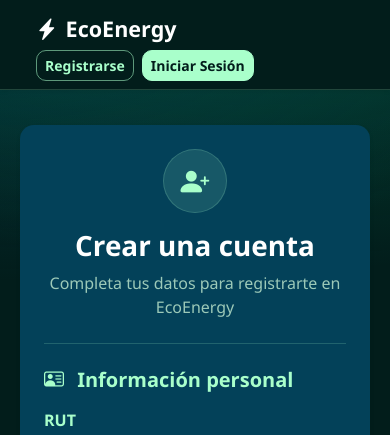
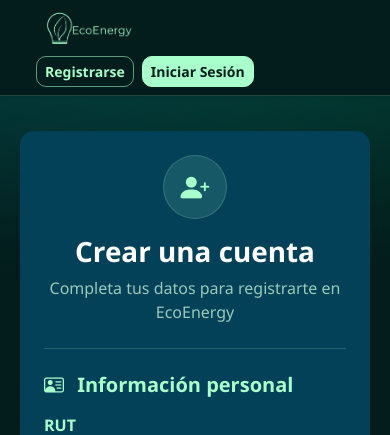
Before and after one commit to pamelamb0805/django-p2c1-mejiapamela, a Django app: page /accounts/registro/ in a window 390 px wide. Shown: the top 435 px of the page. Run offline with Django 5.2, Linux system fonts and the light colour scheme; parts of the project's set-up code (start-up, migrations or seed data) failed here and were passed over; some libraries are stand-ins or nearby versions.

Commit message:
correcciones template diseño v.1 base.html

```diff
--- a/static/css/ecoenergy.css
+++ b/static/css/ecoenergy.css
@@ -66,7 +66,7 @@ body.bg-light {
 }
 
 main {
-    min-height: calc(100vh - 72px);
+    min-height: calc(100vh - 92px);
 }
 
 h1, h2, h3, h4, h5, h6 {
@@ -117,7 +117,7 @@ body.bg-light {
 
 .eco-navbar {
     background-color: var(--eco-deep) !important;
-    min-height: 72px;
+    min-height: 92px;
     padding-top: 8px;
     padding-bottom: 8px;
     border-bottom: 1px solid var(--eco-border);
@@ -130,12 +130,12 @@ body.bg-light {
     gap: 0.75rem;
     padding: 0;
     margin-right: 1.5rem;
-    min-width: 150px;
+    min-width: 200px;
 }
 
 .eco-logo {
     display: block;
-    height: 48px;
+    height: 72px;
     width: auto;
     max-width: 100%;
 }
@@ -505,7 +505,7 @@ label {
 .eco-sidebar {
     background-color: rgba(2, 29, 27, 0.92) !important;
     border-right: 1px solid var(--eco-border);
-    min-height: calc(100vh - 72px);
+    min-height: calc(100vh - 92px);
 }
 
 .eco-sidebar .nav-link {
@@ -584,6 +584,10 @@ label {
     .eco-brand {
         min-width: auto;
     }
+
+    .eco-logo {
+        height: 60px;
+    }
 }
 
 @media (max-width: 767px) {
@@ -594,6 +598,6 @@ label {
 
 @media (max-width: 576px) {
     .eco-logo {
-        height: 38px;
+        height: 48px;
     }
 }
--- a/templates/registration/login.html
+++ b/templates/registration/login.html
@@ -62,10 +62,8 @@
     <nav class="navbar navbar-expand-lg navbar-dark eco-navbar shadow-sm px-4">
         <div class="container-fluid">
 
-            <a class="navbar-brand d-flex align-items-center gap-2 fw-bold fs-4"
-               href="{% url 'home' %}">
-                <i class="bi bi-lightning-charge-fill"></i>
-                <span>EcoEnergy</span>
+            <a class="navbar-brand eco-brand" href="{% url 'home' %}">
+                {% include "_brand.html" %}
             </a>
 
             <div class="d-flex gap-2">
--- a/templates/registration/registro.html
+++ b/templates/registration/registro.html
@@ -46,10 +46,8 @@
     <nav class="navbar navbar-expand-lg navbar-dark eco-navbar shadow-sm px-4">
         <div class="container-fluid">
 
-            <a class="navbar-brand d-flex align-items-center gap-2 fw-bold fs-4"
-               href="{% url 'home' %}">
-                <i class="bi bi-lightning-charge-fill"></i>
-                <span>EcoEnergy</span>
+            <a class="navbar-brand eco-brand" href="{% url 'home' %}">
+                {% include "_brand.html" %}
             </a>
 
             <div class="d-flex gap-2">
```
Also changed, not shown: templates/dashboard/index.html (+3 -4 lines).
